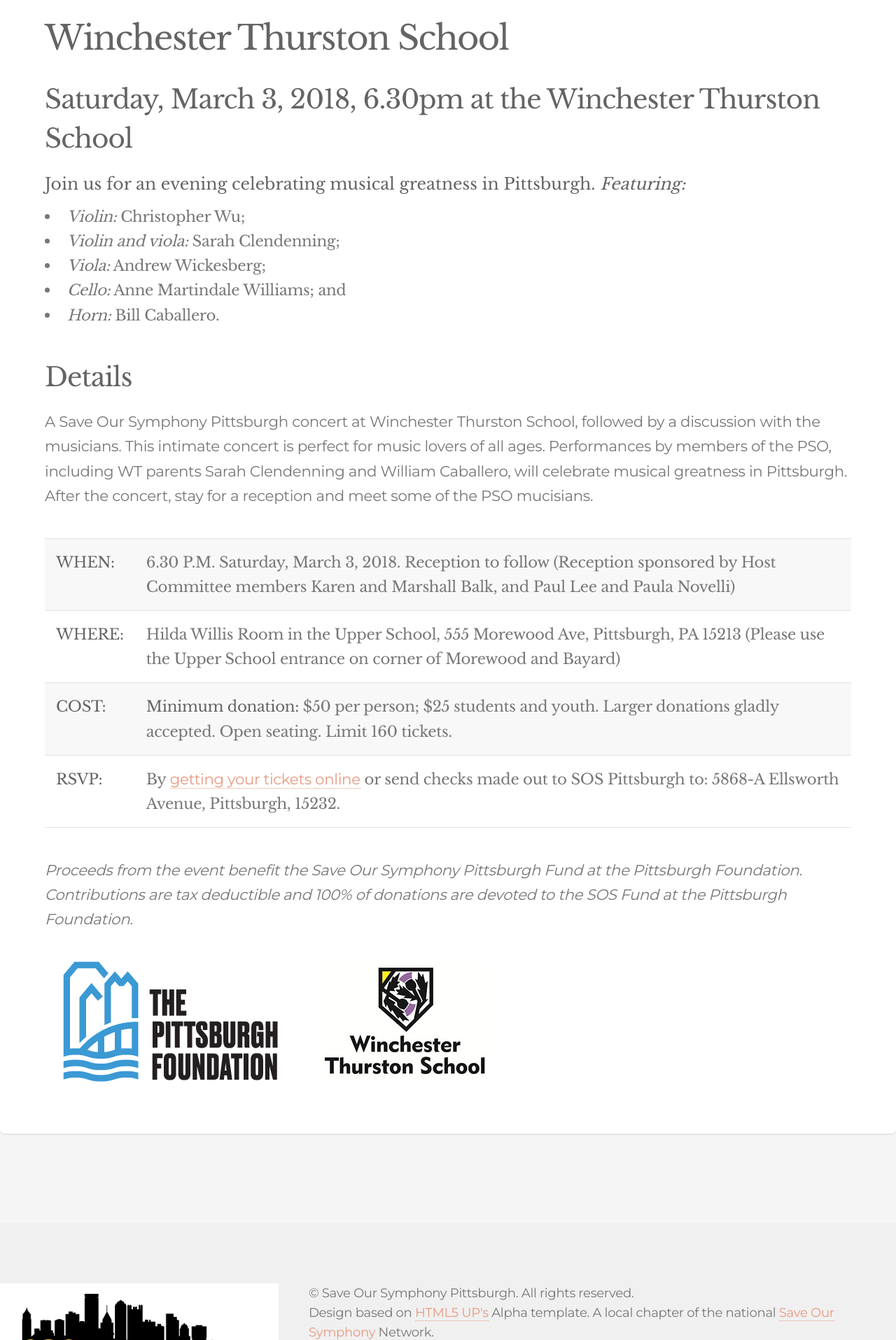
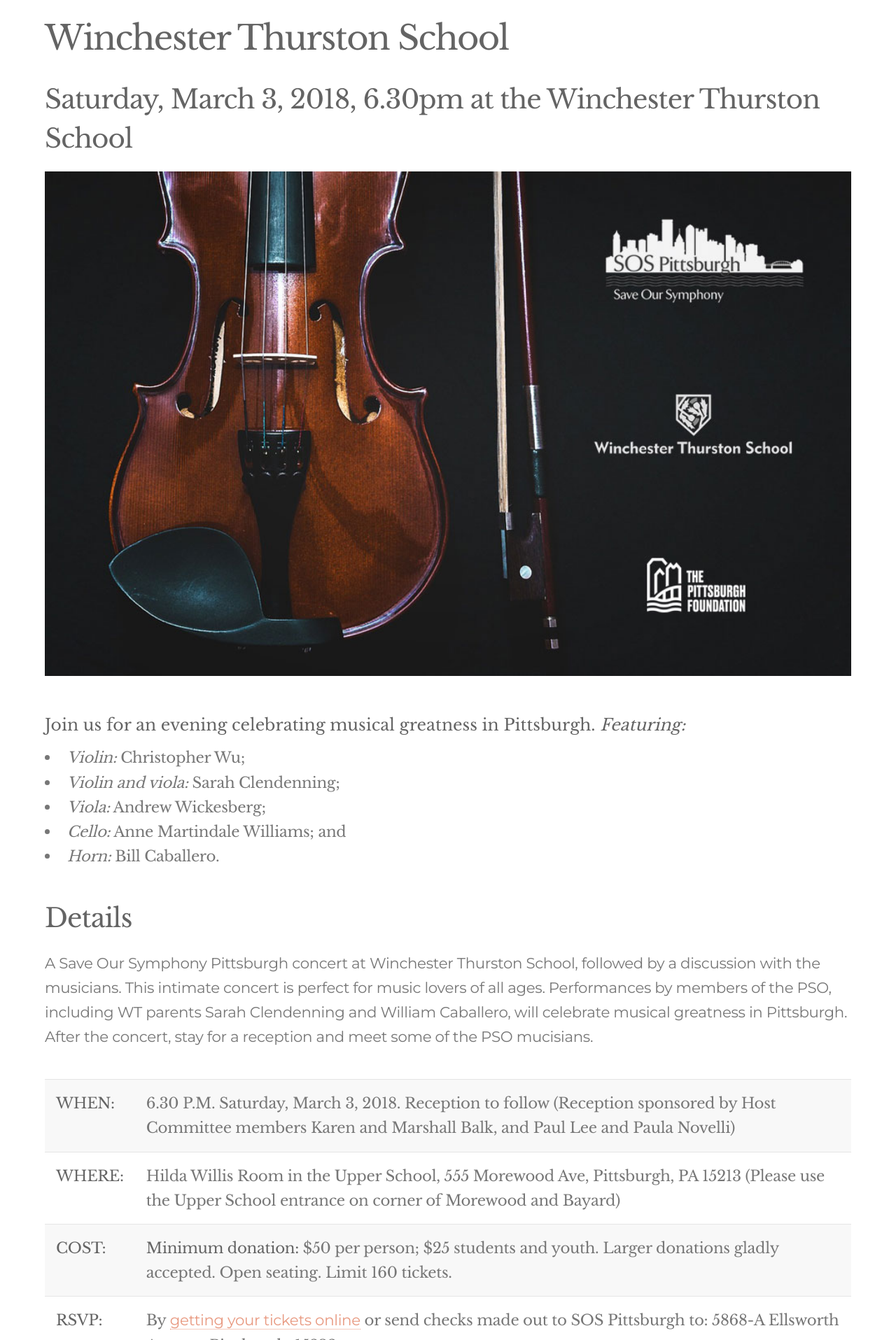
Before and after one commit to daraghbyrne/sospittsburgh, a Jekyll site: the page built from _posts/events/2018-03-03-winchester-thurston.markdown, in a window 1280 px wide. Shown: the part 306-2221 px from the top of the page at 70% size. Built offline with Jekyll 4.4.1, drawn with Linux system fonts in a browser that asks for light colours; nearby versions of some CDN libraries; library files that are not in the unit come from our copies.

Commit message:
wt logo banner

```diff
--- a/_posts/events/2018-03-03-winchester-thurston.markdown
+++ b/_posts/events/2018-03-03-winchester-thurston.markdown
@@ -10,6 +10,8 @@
 #### Rescue Recital  #8
 ## Winchester Thurston School
 ### Saturday, March 3, 2018, 6.30pm at the Winchester Thurston School
+
+<img src="/assets/images/event-wt.jpg" alt="Rescue Recital #8 - Winchester Thurston School" width="100%" style="min-width: 100px; max-width: 100%">
 
 
 #### Join us for an evening celebrating musical greatness in Pittsburgh. _Featuring:_
```
Also changed, not shown: assets/images/event-wt.jpg (added).
